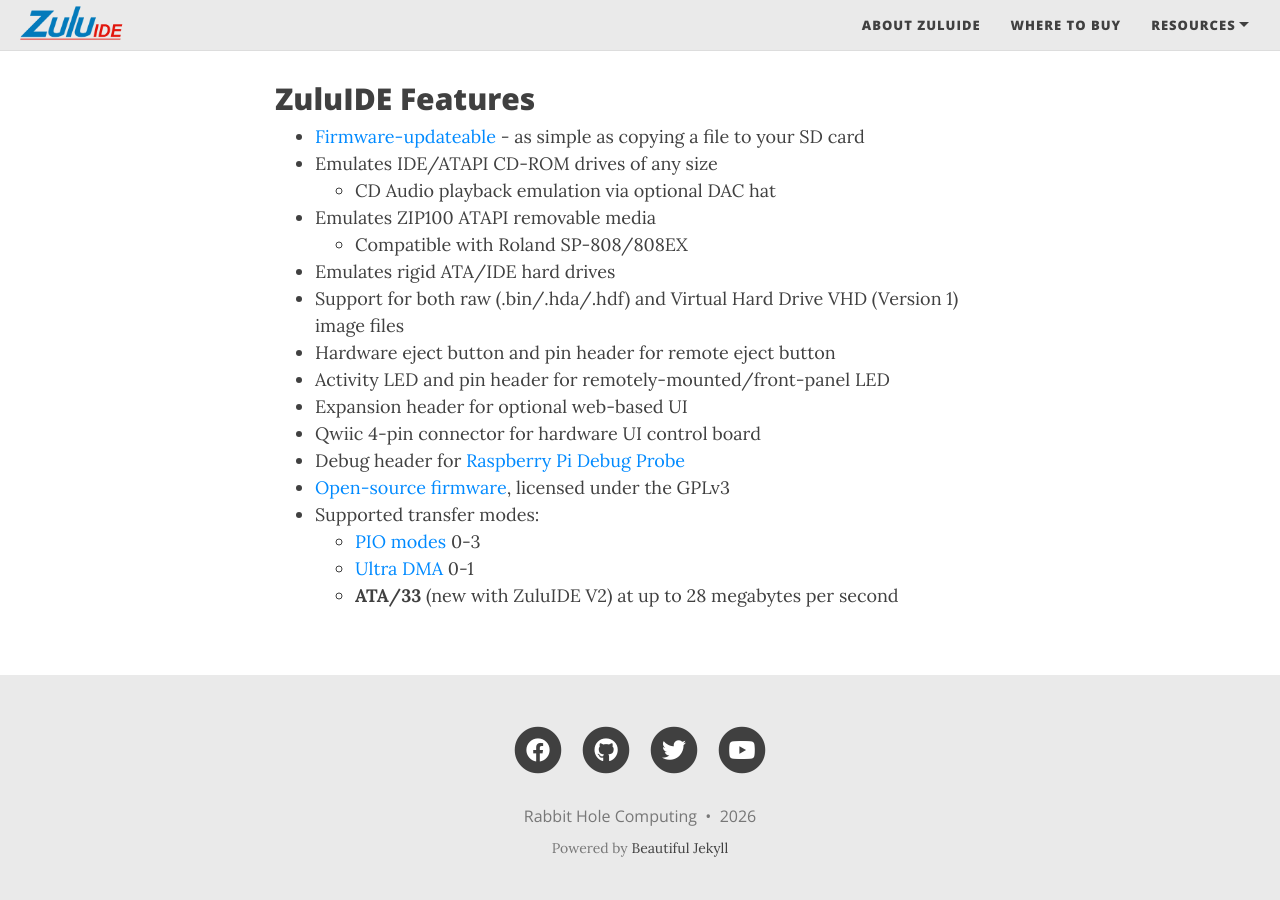
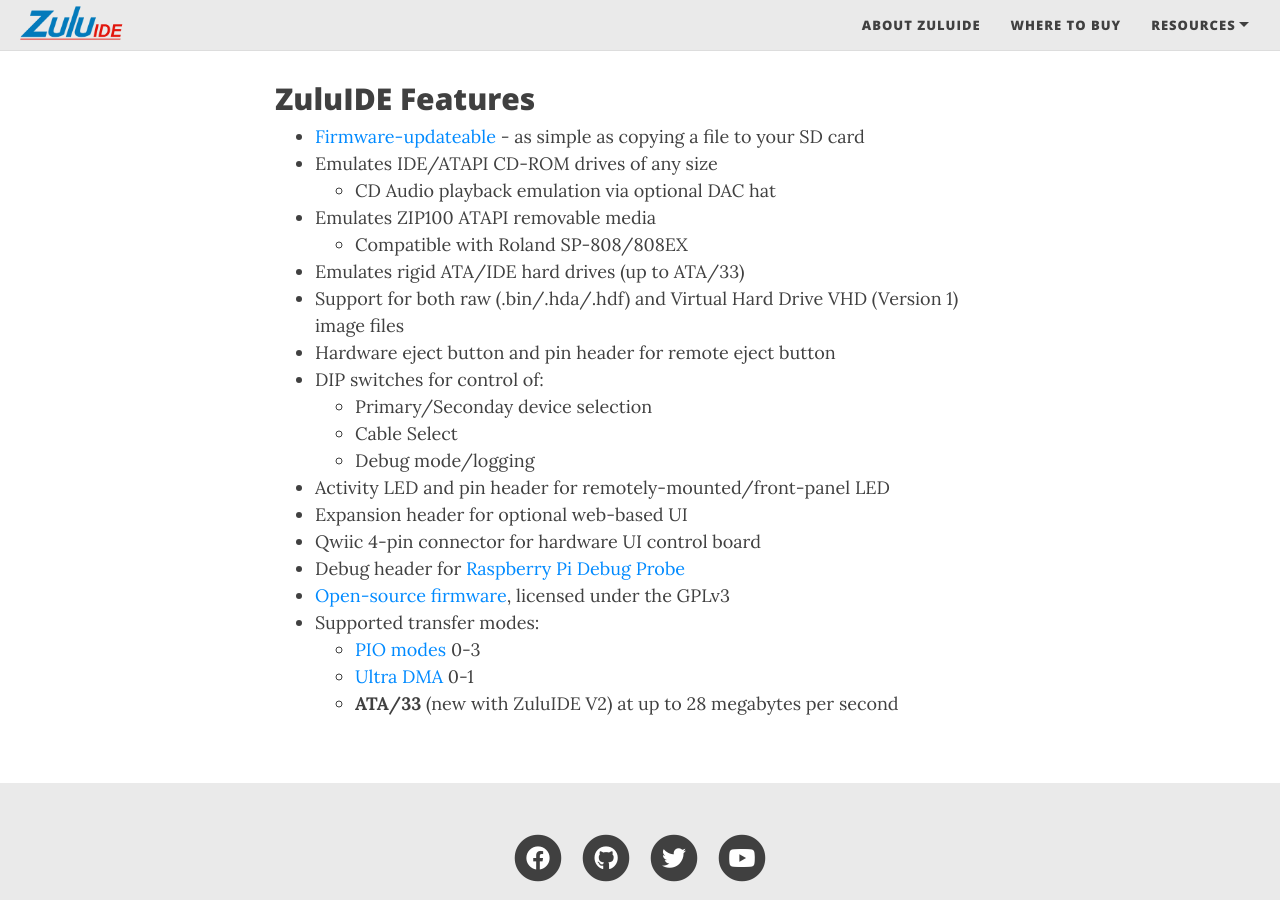
Before and after one commit to rabbitholecomputing/zuluide.com, a Jekyll site: the page built from index.md, in a window 1280 px wide and 900 px high, scrolled down 823 px. Built offline with Jekyll 4.4.1, drawn with Linux system fonts in a browser that asks for light colours; nearby versions of some CDN libraries; our own code applies the rules of GitHub Pages for plain Markdown files.

Commit message:
Update ATA/IDE hard drives emulation details

```diff
--- a/index.md
+++ b/index.md
@@ -11,14 +11,17 @@ ISOs and bin/cue files are stored on a standard FAT32 or exFAT-formatted SD card
   * CD Audio playback emulation via optional DAC hat
 * Emulates ZIP100 ATAPI removable media
   * Compatible with Roland SP-808/808EX
-* Emulates rigid ATA/IDE hard drives
+* Emulates rigid ATA/IDE hard drives (up to ATA/33)
  * Support for both raw (.bin/.hda/.hdf) and Virtual Hard Drive VHD (Version 1) image files
 * Hardware eject button and pin header for remote eject button
+* DIP switches for control of:
+  * Primary/Seconday device selection
+  * Cable Select
+  * Debug mode/logging
 * Activity LED and pin header for remotely-mounted/front-panel LED
 * Expansion header for optional web-based UI
 * Qwiic 4-pin connector for hardware UI control board
-* Debug header for [Raspberry Pi Debug Probe
-]([url](https://www.raspberrypi.com/documentation/microcontrollers/debug-probe.html))
+* Debug header for [Raspberry Pi Debug Probe](https://www.raspberrypi.com/documentation/microcontrollers/debug-probe.html)
 * [Open-source firmware](https://github.com/rabbitholecomputing/zuluIDE-firmware), licensed under the GPLv3
 * Supported transfer modes:
   * [PIO modes](https://en.wikipedia.org/wiki/Programmed_input%E2%80%93output) 0-3
```
